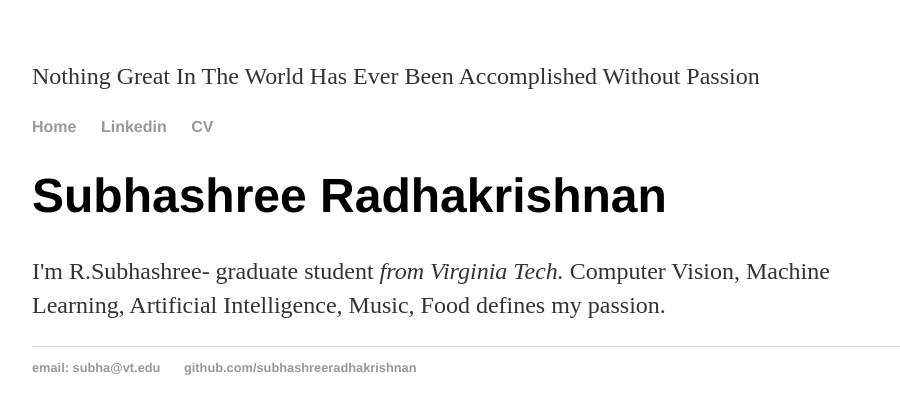
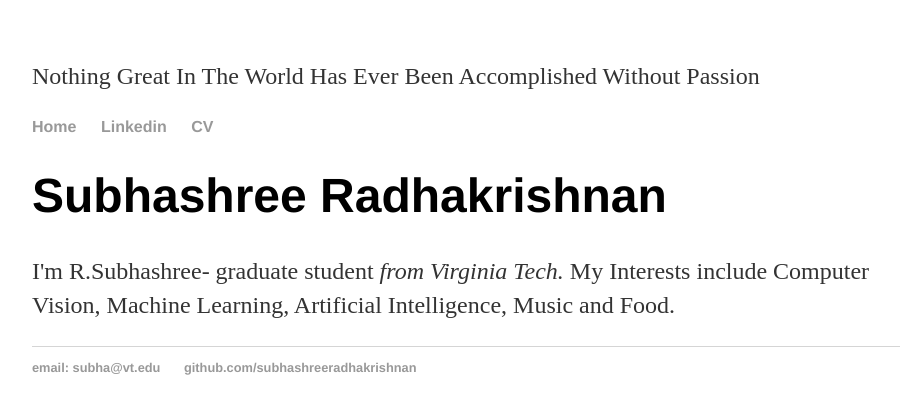
Before and after one commit to subharules94/SubhashreeRadhakrishnan-github.io, a plain HTML site: page index.html in a window 1280 px wide. Shown: the whole page, without its empty margins (160-1060 px from the left). Drawn offline with Linux system fonts and the light colour scheme.

Commit message:
Update index.html

```diff
--- a/index.html
+++ b/index.html
@@ -19,7 +19,7 @@
 		<div class="container">
     		<div class="blurb">
         		<h1>Subhashree Radhakrishnan</h1>
-				<p>I'm R.Subhashree- graduate student  <em>from Virginia Tech.</em> Computer Vision, Machine Learning, Artificial Intelligence, Music, Food defines my passion. </p>
+				<p>I'm R.Subhashree- graduate student  <em>from Virginia Tech.</em> My Interests include Computer Vision, Machine Learning, Artificial Intelligence, Music and Food. </p>
     		</div><!-- /.blurb -->
 		</div><!-- /.container -->
 		<footer>
```
